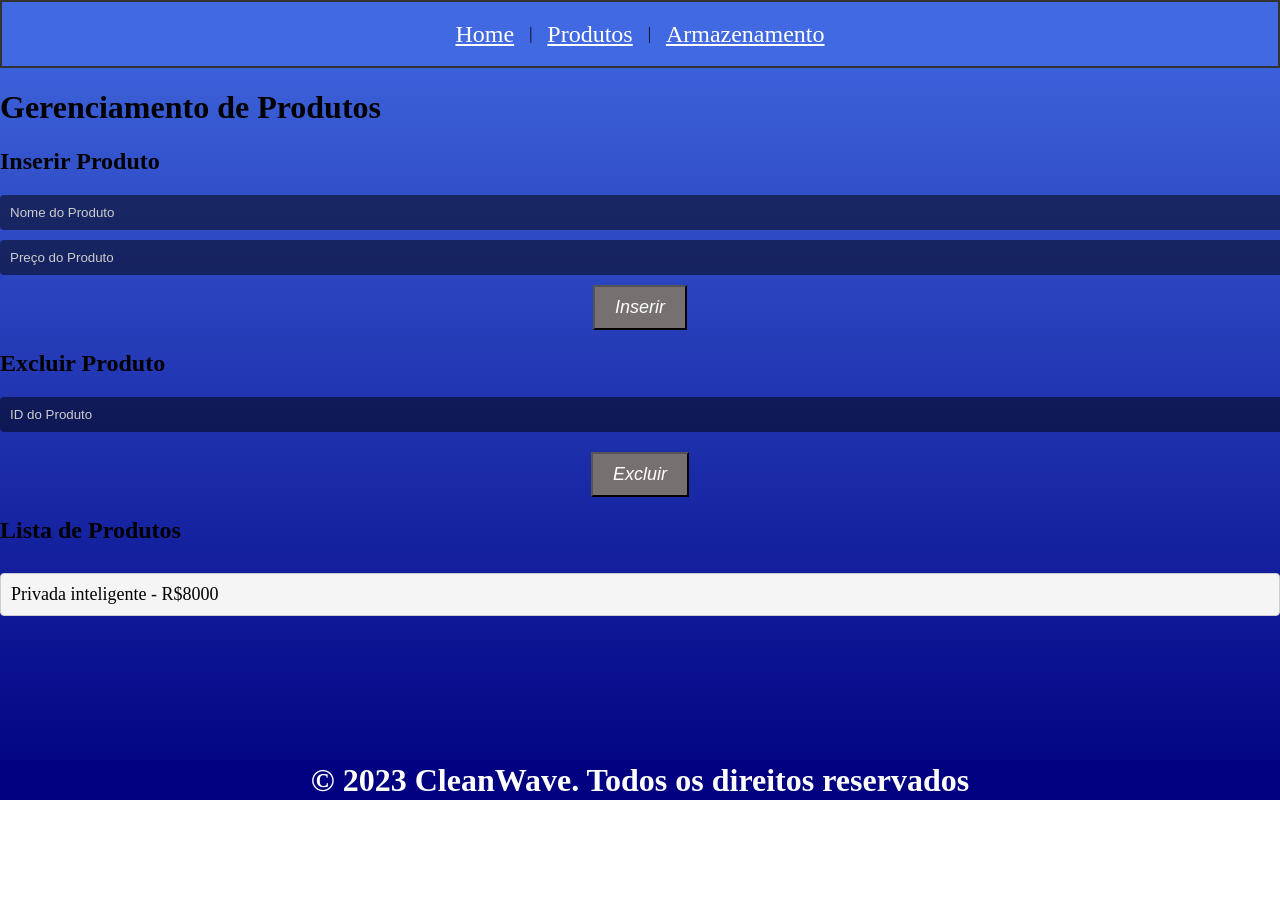
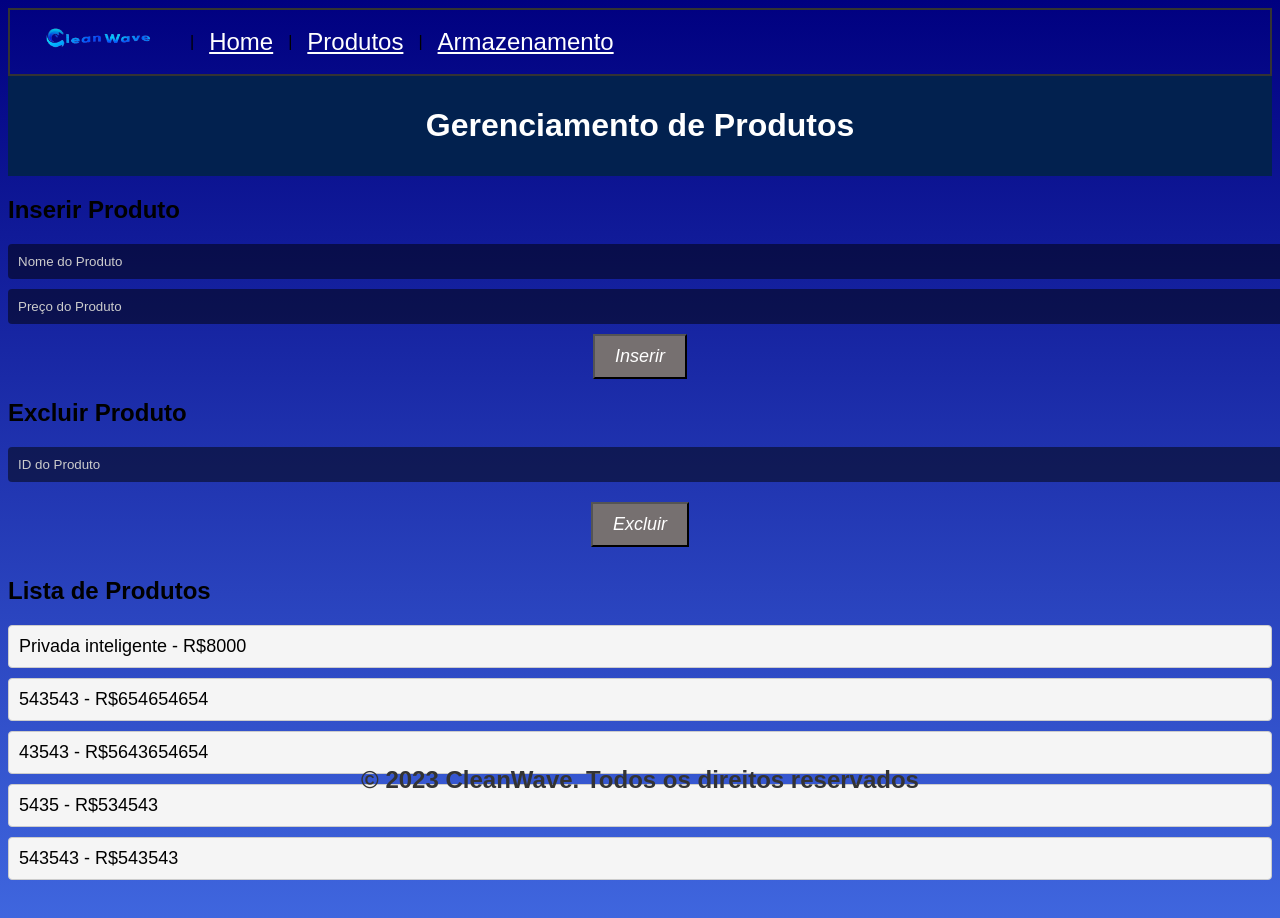
Before and after one commit to EduardoFedeli/Sprint4-Front-Js, a React (Vite) app: page /produtos in a window 1280 px wide. Shown: the top 918 px of the page. Before the commit the page ends 800 px from the top, so only its background shows below. Built offline with nearby package versions, Linux system fonts and the light colour scheme; data requests are answered from the project's data file.

Commit message:
Implementação final do projeto

```diff
--- a/dados.json
+++ b/dados.json
@@ -4,6 +4,26 @@
       "nome": "Privada inteligente",
       "preço": 8000,
       "id": 1
+    },
+    {
+      "nome": "543543",
+      "preço": 654654654,
+      "id": 2
+    },
+    {
+      "nome": "43543",
+      "preço": 5643654654,
+      "id": 3
+    },
+    {
+      "nome": "5435",
+      "preço": 534543,
+      "id": 4
+    },
+    {
+      "nome": "543543",
+      "preço": 543543,
+      "id": 5
     }
   ]
 }
--- a/src/Menu.jsx
+++ b/src/Menu.jsx
@@ -1,14 +1,18 @@
-import { Link } from "react-router-dom"
+import { Link } from "react-router-dom";
+import Logo from "./Imagens/logo sem fundo.png"; // Substitua pelo caminho real da sua imagem
 
-export default function Menu(){
-
-    return(
-        <nav className="menu">
-            <Link to='/'>Home</Link>
-            <span>  |  </span>
-            <Link to='/produtos'>Produtos</Link>
-            <span>  |  </span>
-            <Link to='/armazenamento'>Armazenamento</Link>
-        </nav>
-    )
+export default function Menu() {
+  return (
+    <nav className="menu">
+      <Link to='/'>
+        <img src={Logo} alt="Logo" style={{ width: '150px', height: 'auto' }} />
+      </Link>
+      <span> | </span>
+      <Link to='/'>Home</Link>
+      <span> | </span>
+      <Link to='/produtos'>Produtos</Link>
+      <span> | </span>
+      <Link to='/armazenamento'>Armazenamento</Link>
+    </nav>
+  );
 }
--- a/src/routes/Home/home.jsx
+++ b/src/routes/Home/home.jsx
@@ -1,7 +1,10 @@
 import  { useState } from 'react';
 import { Button, Modal, Form } from 'react-bootstrap';
 
+
+
 function Home() {
+
   const [showModal, setShowModal] = useState(false);
 
   const handleClose = () => setShowModal(false);
@@ -10,28 +13,30 @@ function Home() {
   return (
     <div>
       <Button variant="primary" onClick={handleShow}>
-        Abrir Modal
+        Abrir Formulário Modal
       </Button>
 
       <Modal show={showModal} onHide={handleClose}>
-        <Modal.Header closeButton>
-          <Modal.Title>Exemplo de Formulário Modal</Modal.Title>
-        </Modal.Header>
         <Modal.Body>
           <Form>
             <Form.Group controlId="formBasicEmail">
-              <Form.Label>Email address</Form.Label>
-              <Form.Control type="email" placeholder="Enter email" />
+              <Form.Label>Endereço de E-mail</Form.Label>
+              <Form.Control type="email" placeholder="Digite seu E-mail" />
             </Form.Group>
             <Form.Group controlId="formBasicPassword">
-              <Form.Label>Password</Form.Label>
-              <Form.Control type="password" placeholder="Password" />
+              <Form.Label>Senha:</Form.Label>
+              <Form.Control type="password" placeholder="Digite sua senha" />
             </Form.Group>
             <Button variant="primary" type="submit">
               Enviar
             </Button>
           </Form>
         </Modal.Body>
+        <Modal.Footer>
+          <Button variant="secondary" onClick={handleClose}>
+            Fechar Formulário
+          </Button>
+        </Modal.Footer>
       </Modal>
     </div>
   );
--- a/src/styles/produtos.scss
+++ b/src/styles/produtos.scss
@@ -1,21 +1,10 @@
 
-$degrade-color-start: royalblue;
-$degrade-color-end: navy;
-
-body {
-margin: 0;
-padding: 0;
-   background: linear-gradient(to bottom, $degrade-color-start, $degrade-color-end);
-   height: 100vh;
-   overflow: hidden;
- }
 
 nav {
   display: flex;
-     justify-content: center;
+  justify-content: left;
   align-items: center;
   height: 8vh;
-     background-color: $degrade-color-start;
   border: 2px solid #333;
 
   & a {
@@ -41,10 +30,21 @@ padding: 0;
   justify-content: center;
   align-items: center;
   height: 5vh;
-     background-color: $degrade-color-end;
   color: white;
 }
 
+h1 {
+font-size: 24px;
+color: #333; /* Cor do texto */
+}
+
+/* Estilo para o fundo degradê */
+body {
+background: linear-gradient(to bottom, navy, royalblue); /* Gradiente de cima para baixo com as cores desejadas */
+font-family: Arial, sans-serif; /* Defina a fonte padrão para todo o corpo do documento */
+}
+
+/* Adicione margin-bottom ao input de nome para criar um espaço */
 input[type="text"] {
 width: 100%;
 padding: 10px;
@@ -52,9 +52,10 @@ padding: 0;
 border-radius: 4px;
 color: #fff;
 background-color: rgba(0, 0, 0, 0.5);
-    margin-bottom: 10px;
+margin-bottom: 10px; /* Adicione esta linha */
 }
 
+/* Estilo para o input de preço (não possui margem inferior) */
 input[type="number"] {
 width: 100%;
 padding: 10px;
@@ -64,9 +65,11 @@ padding: 0;
 background-color: rgba(0, 0, 0, 0.5);
 }
 
+/* Estilize o placeholder (texto de exemplo no input) */
 input::placeholder {
 color: #ccc;
 }
+
 
 .botao button {
 background-color: #767070;
@@ -83,10 +86,12 @@ padding: 0;
 justify-content: center;
 }
 
+/* Estilo para a lista de produtos */
+/* Estilo para a lista de produtos com rolagem vertical */
+
 ul {
 list-style: none;
 padding: 0;
-    overflow-y: scroll; /* Adicione rolagem vertical */
 max-height: 300px; /* Defina uma altura máxima para a lista (ajuste conforme necessário) */
 }
 
@@ -98,3 +103,47 @@ padding: 0;
 padding: 10px;
 background-color: #f5f5f5;
 }
+
+
+/* Estilo para a seção "Inserir Produto" */
+h2:first-child {
+margin-top: 20px;
+}
+
+/* Estilo para a seção "Excluir Produto" */
+h2:last-child {
+margin-top: 20px;
+}
+
+/* Estilize o cabeçalho */
+.header {
+background-color: #02214f;
+padding: 10px;
+text-align: center;
+}
+
+/* Estilize o título no cabeçalho */
+.header-title {
+font-size: 32px;
+color: #fff;
+}
+
+
+.app-container {
+display: flex;
+flex-direction: column;
+min-height: 100vh;
+}
+
+.lista_produtos {
+flex: 1 !important;
+overflow-y: auto !important;
+padding-bottom: 2.5rem;
+}
+
+.center-content {
+  display: flex;
+  align-items: center;
+  justify-content: center;
+  height: 100vh; /* Ajuste conforme necessário */
+}
```
Also changed, not shown: src/Imagens/logo sem fundo.png (added). Lines whose indentation alone changed are shown as unchanged.
